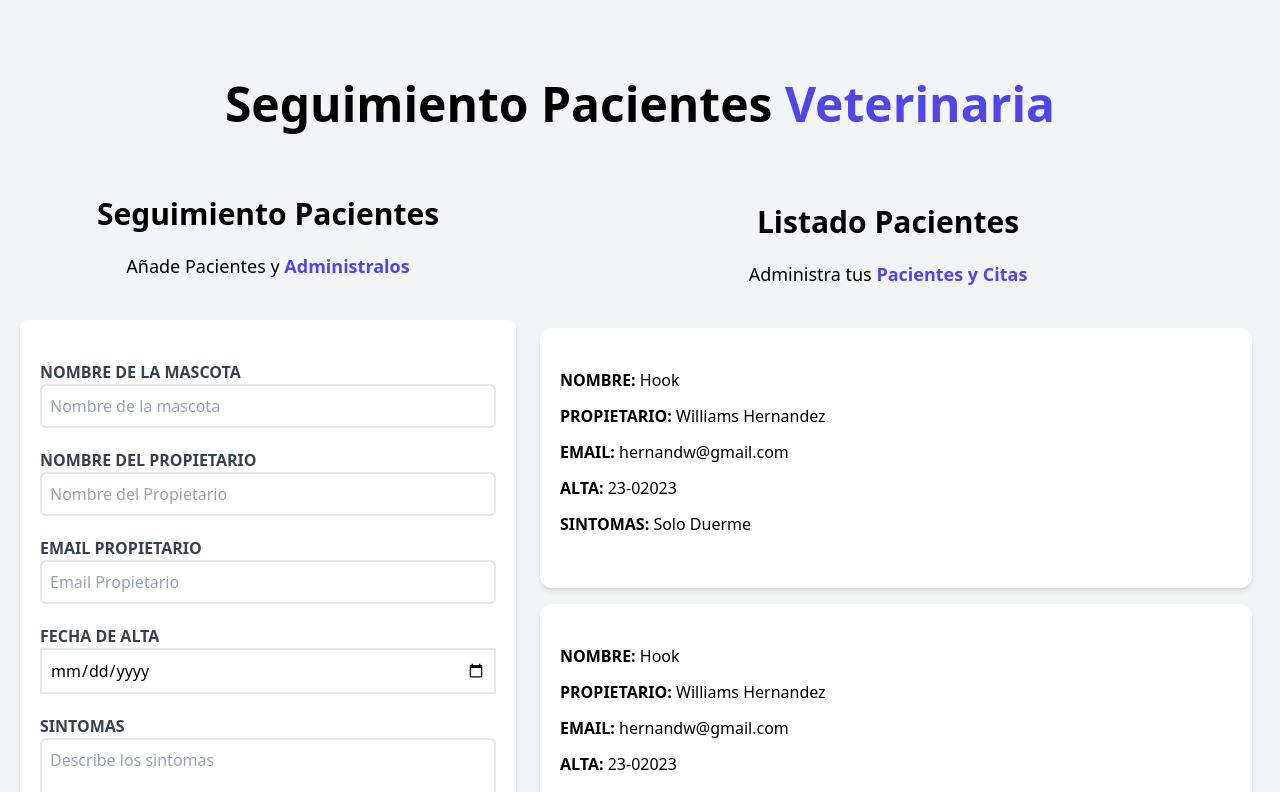
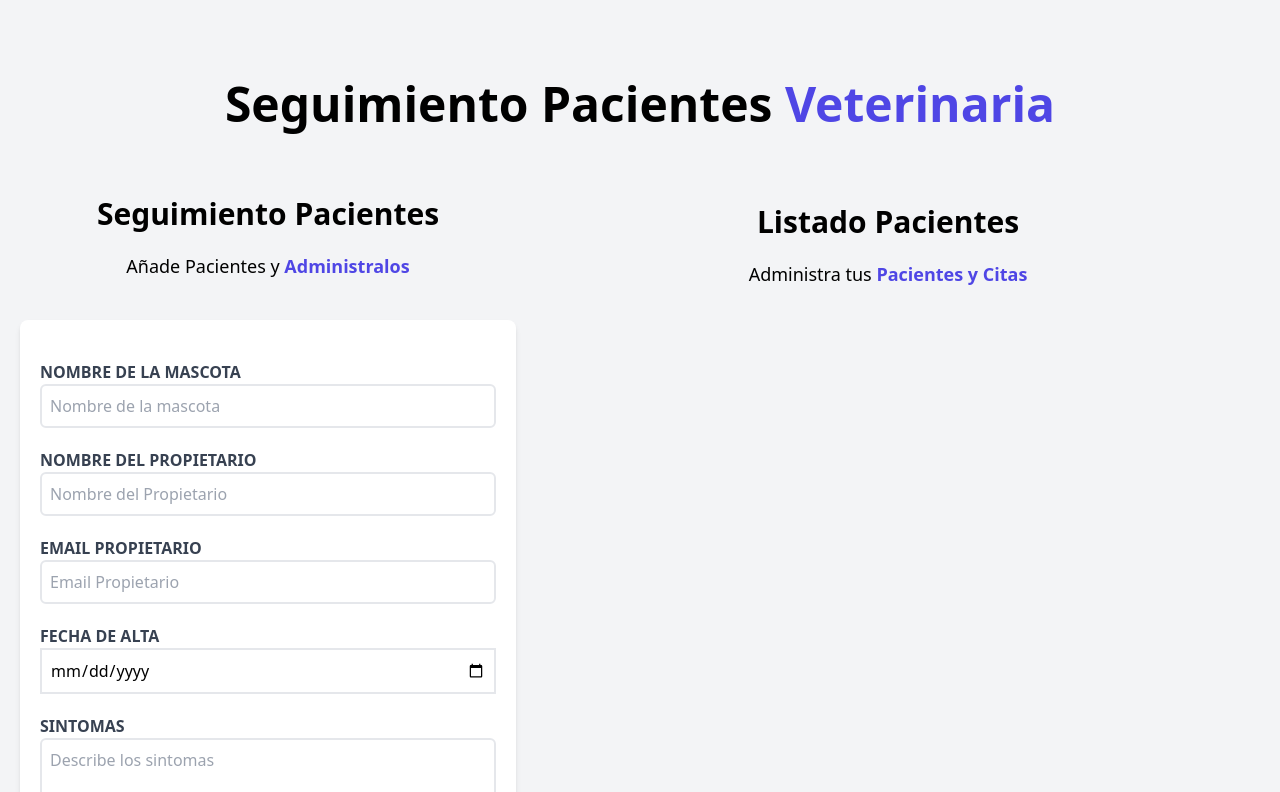
Before and after one commit to hernandw/citas-app-react, a React (Vite) app: page / in a window 1280 px wide. Shown: the top 792 px of the page. Built offline with nearby package versions, Linux system fonts and the light colour scheme.

Commit message:
:sparkless: generador de id

```diff
--- a/src/App.jsx
+++ b/src/App.jsx
@@ -10,7 +10,7 @@ const App = () => {
       <Header />
       <div className="mt-12 md:flex p-5">
         <Formulario pacientes={pacientes} setPacientes={setPacientes}/>
-        <ListadoPacientes />
+        <ListadoPacientes pacientes={pacientes} />
       </div>
     </div>
   );
--- a/src/components/Formulario.jsx
+++ b/src/components/Formulario.jsx
@@ -9,15 +9,24 @@ const Formulario = ({ pacientes, setPacientes }) => {
   const [symptoms, setSymptoms] = useState("");
   const [error, setError] = useState(false);
 
+  const generarId = ()=>{
+    const fecha = Date.now().toString(36)
+    const ramdom = Math.random().toString(36).substr(2)
+    return fecha + ramdom
+
+  }
+
+  const id = generarId()
+
   const handleSubmit = (e) => {
     e.preventDefault();
-    if ([name, owner, email, alta, symptoms].includes("")) {
+    if ([name, owner, email, alta, symptoms, id].includes("")) {
       setError(true);
       console.log("Al menos un campo vacio");
       return;
     }
     setError(false);
-    setPacientes([...pacientes, { name, owner, email, alta, symptoms }]);
+    setPacientes([...pacientes, { name, owner, email, alta, symptoms, id }]);
     setName("");
     setOwner("");
     setEmail("");
--- a/src/components/ListadoPacientes.jsx
+++ b/src/components/ListadoPacientes.jsx
@@ -1,7 +1,7 @@
 import React from "react";
 import Paciente from "./Paciente";
 
-const ListadoPacientes = () => {
+const ListadoPacientes = ({ pacientes }) => {
   return (
     <div className="md:w-1/2 lg:w-3/5 h-screen md:overflow-y-scroll p-2">
       <h2 className=" font-bold text-3xl text-center">Listado Pacientes</h2>
@@ -9,11 +9,10 @@ const ListadoPacientes = () => {
         Administra tus{" "}
         <span className="text-indigo-600 font-bold">Pacientes y Citas </span>
       </p>
-      <Paciente />
-      <Paciente />
-      <Paciente />
-      <Paciente />
-      <Paciente />
+      {pacientes.map((paciente) => (
+        <Paciente key={paciente.id} paciente={paciente}
+        />
+      ))}
     </div>
   );
 };
--- a/src/components/Paciente.jsx
+++ b/src/components/Paciente.jsx
@@ -1,22 +1,23 @@
 import React from 'react'
 
-const Paciente = () => {
+const Paciente = ({paciente}) => {
+ const { name, owner, alta, email, symptoms }= paciente
   return (
     <div className="md:ml-4 bg-white shadow-md px-5 py-10 rounded-xl mb-4">
         <p className="font-bold mb-3 text-gra uppercase">
-          Nombre: {""} <span className="font-normal normal-case">Hook</span>
+          Nombre: {""} <span className="font-normal normal-case">{name}</span>
         </p>
         <p className="font-bold mb-3 text-gra uppercase">
-          Propietario: {""} <span className="font-normal normal-case">Williams Hernandez</span>
+          Propietario: {""} <span className="font-normal normal-case">{owner}</span>
         </p>
         <p className="font-bold mb-3 text-gra uppercase">
-          Email: {""} <span className="font-normal normal-case">hernandw@gmail.com</span>
+          Email: {""} <span className="font-normal normal-case">{email}</span>
         </p>
         <p className="font-bold mb-3 text-gra uppercase">
-          Alta: {""} <span className="font-normal normal-case">23-02023</span>
+          Alta: {""} <span className="font-normal normal-case">{alta}</span>
         </p>
         <p className="font-bold mb-3 text-gra uppercase">
-          Sintomas: {""} <span className="font-normal normal-case">Solo Duerme</span>
+          Sintomas: {""} <span className="font-normal normal-case">{symptoms}</span>
         </p>
 
       </div>
```
